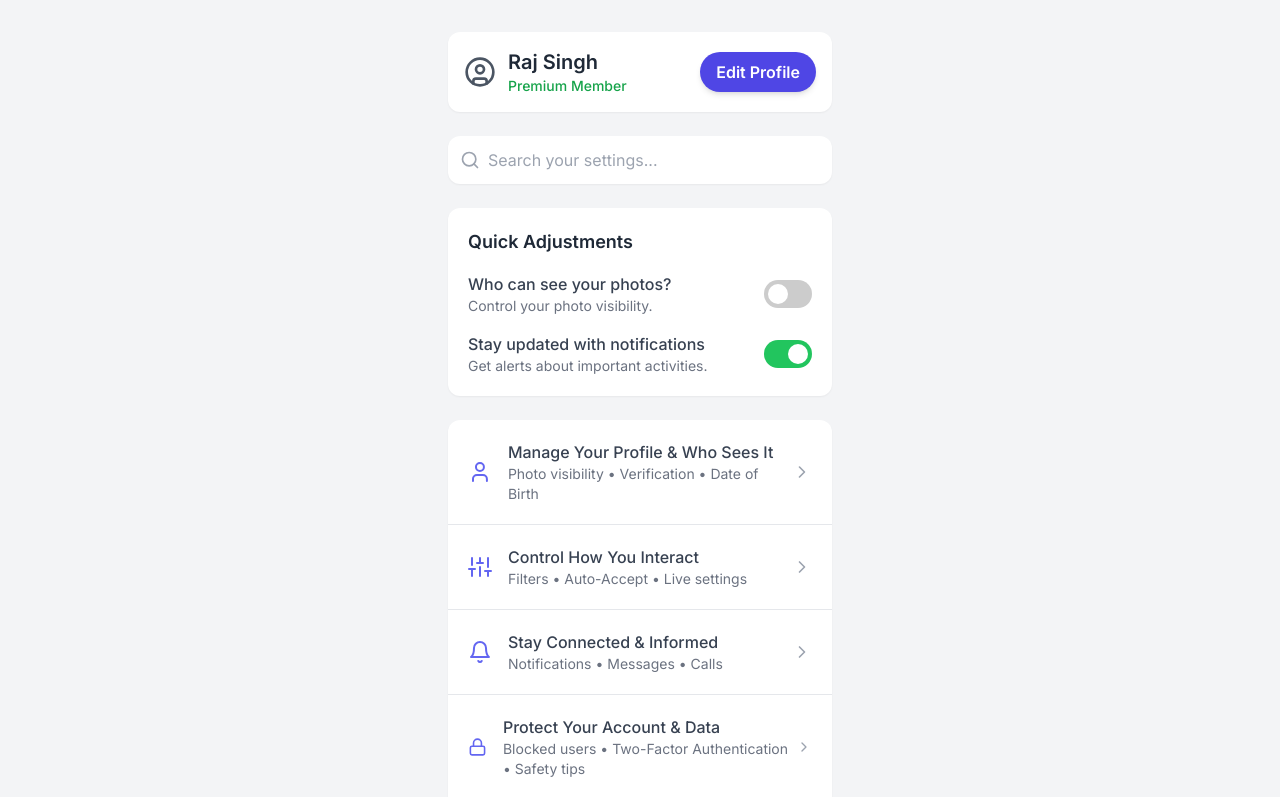
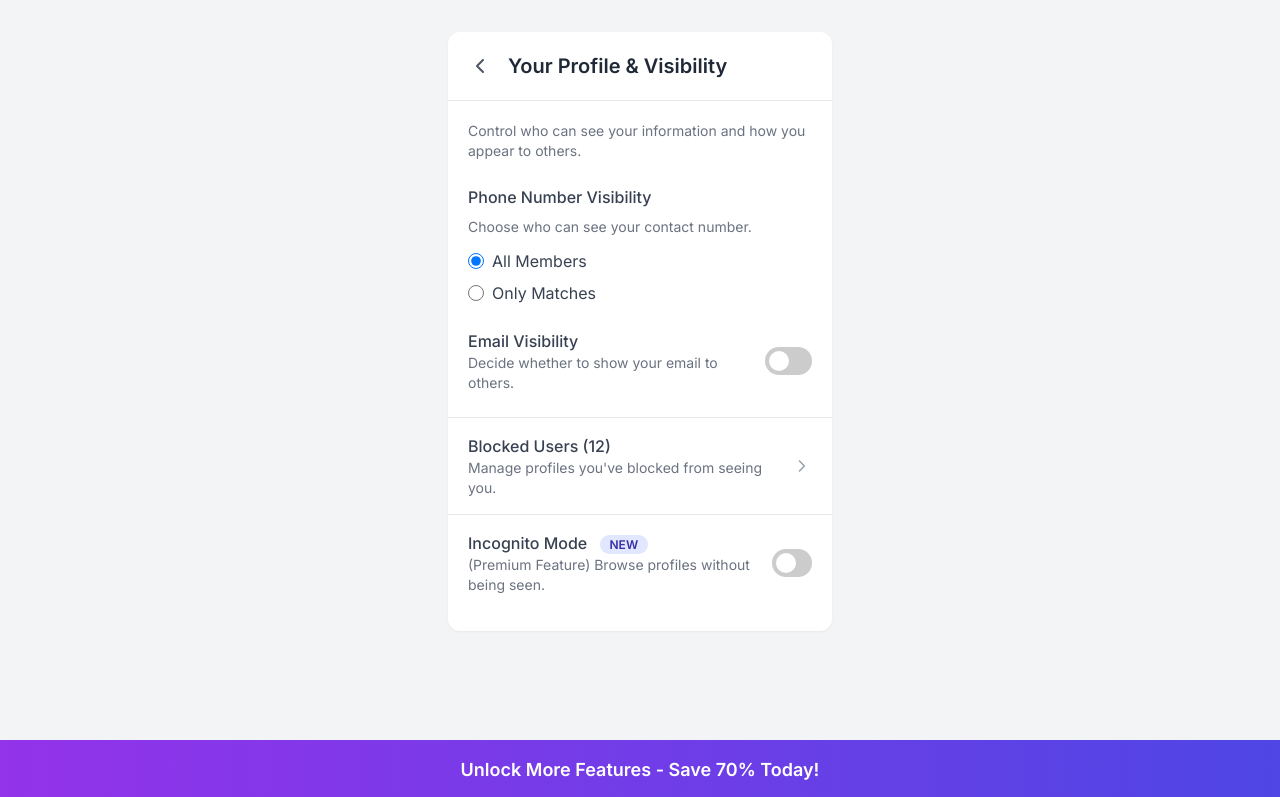
Before and after one commit to harshnitie13/settings, a plain HTML site: page index.html in a window 1280 px wide. Both pictures are taken after a click on the link 640 px from the left and 472 px from the top of the page. Shown: the top 797 px of the page. Drawn offline with nearby package versions, Linux system fonts and the light colour scheme.

Commit message:
Update index.html

```diff
--- a/index.html
+++ b/index.html
@@ -68,6 +68,7 @@
 </head>
 <body class="flex flex-col min-h-screen">
     <div class="flex-grow container mx-auto p-4 sm:p-6 md:p-8 max-w-md">
+        <div id="main-settings">
             <div class="flex items-center justify-between bg-white p-4 rounded-xl shadow-sm mb-6">
                 <div class="flex items-center">
                     <svg xmlns="http://www.w3.org/2000/svg" width="32" height="32" viewBox="0 0 24 24" fill="none" stroke="currentColor" stroke-width="2" stroke-linecap="round" stroke-linejoin="round" class="lucide lucide-user-circle text-gray-600 mr-3">
@@ -120,7 +121,7 @@
             </div>
 
             <div class="bg-white rounded-xl shadow-sm overflow-hidden mb-6">
-            <a href="#" class="flex items-center justify-between p-5 border-b border-gray-200 hover:bg-gray-50 transition duration-150 ease-in-out">
+                <a href="#" id="profile-visibility-link" class="flex items-center justify-between p-5 border-b border-gray-200 hover:bg-gray-50 transition duration-150 ease-in-out">
                     <div class="flex items-center">
                         <svg xmlns="http://www.w3.org/2000/svg" width="24" height="24" viewBox="0 0 24 24" fill="none" stroke="currentColor" stroke-width="2" stroke-linecap="round" stroke-linejoin="round" class="lucide lucide-user text-indigo-500 mr-4">
                             <path d="M19 21v-2a4 4 0 0 0-4-4H9a4 4 0 0 0-4 4v2"/>
@@ -226,10 +227,92 @@
             </div>
         </div>
 
+        <div id="profile-visibility-details" class="hidden bg-white rounded-xl shadow-sm overflow-hidden mb-6">
+            <div class="flex items-center p-5 border-b border-gray-200">
+                <button id="back-to-main-settings" class="mr-4 text-gray-600 hover:text-gray-800">
+                    <svg xmlns="http://www.w3.org/2000/svg" width="24" height="24" viewBox="0 0 24 24" fill="none" stroke="currentColor" stroke-width="2" stroke-linecap="round" stroke-linejoin="round" class="lucide lucide-chevron-left">
+                        <path d="m15 18-6-6 6-6"/>
+                    </svg>
+                </button>
+                <h2 class="text-xl font-semibold text-gray-800">Your Profile & Visibility</h2>
+            </div>
+            <div class="p-5">
+                <p class="text-sm text-gray-500 mb-6">Control who can see your information and how you appear to others.</p>
+
+                <div class="mb-6">
+                    <p class="text-gray-700 font-medium mb-2">Phone Number Visibility</p>
+                    <p class="text-sm text-gray-500 mb-3">Choose who can see your contact number.</p>
+                    <div class="flex items-center mb-2">
+                        <input type="radio" id="phone-all-members" name="phone-visibility" value="all" class="form-radio h-4 w-4 text-indigo-600 transition duration-150 ease-in-out" checked>
+                        <label for="phone-all-members" class="ml-2 text-gray-700">All Members</label>
+                    </div>
+                    <div class="flex items-center">
+                        <input type="radio" id="phone-only-matches" name="phone-visibility" value="matches" class="form-radio h-4 w-4 text-indigo-600 transition duration-150 ease-in-out">
+                        <label for="phone-only-matches" class="ml-2 text-gray-700">Only Matches</label>
+                    </div>
+                </div>
+
+                <div class="flex items-center justify-between mb-6">
+                    <div>
+                        <p class="text-gray-700 font-medium">Email Visibility</p>
+                        <p class="text-sm text-gray-500">Decide whether to show your email to others.</p>
+                    </div>
+                    <label class="toggle-switch">
+                        <input type="checkbox">
+                        <span class="slider"></span>
+                    </label>
+                </div>
+
+                <a href="#" class="flex items-center justify-between py-4 border-t border-gray-200 hover:bg-gray-50 transition duration-150 ease-in-out -mx-5 px-5">
+                    <div>
+                        <p class="text-gray-700 font-medium">Blocked Users (12)</p>
+                        <p class="text-sm text-gray-500">Manage profiles you've blocked from seeing you.</p>
+                    </div>
+                    <svg xmlns="http://www.w3.org/2000/svg" width="20" height="20" viewBox="0 0 24 24" fill="none" stroke="currentColor" stroke-width="2" stroke-linecap="round" stroke-linejoin="round" class="lucide lucide-chevron-right text-gray-400">
+                        <path d="m9 18 6-6-6-6"/>
+                    </svg>
+                </a>
+
+                <div class="flex items-center justify-between py-4 border-t border-gray-200 -mx-5 px-5">
+                    <div>
+                        <p class="text-gray-700 font-medium">Incognito Mode <span class="bg-indigo-100 text-indigo-800 text-xs font-semibold px-2.5 py-0.5 rounded-full ml-2">NEW</span></p>
+                        <p class="text-sm text-gray-500">(Premium Feature) Browse profiles without being seen.</p>
+                    </div>
+                    <label class="toggle-switch">
+                        <input type="checkbox">
+                        <span class="slider"></span>
+                    </label>
+                </div>
+            </div>
+        </div>
+    </div>
+
     <div class="w-full bg-gradient-to-r from-purple-600 to-indigo-600 text-white p-4 text-center shadow-lg">
         <a href="#" class="block font-semibold text-lg hover:underline">
             Unlock More Features - Save 70% Today!
         </a>
     </div>
+
+    <script>
+        document.addEventListener('DOMContentLoaded', function() {
+            const mainSettings = document.getElementById('main-settings');
+            const profileVisibilityDetails = document.getElementById('profile-visibility-details');
+            const profileVisibilityLink = document.getElementById('profile-visibility-link');
+            const backToMainSettingsButton = document.getElementById('back-to-main-settings');
+
+            // Show profile details when "Manage Your Profile & Who Sees It" is clicked
+            profileVisibilityLink.addEventListener('click', function(event) {
+                event.preventDefault(); // Prevent default link behavior
+                mainSettings.classList.add('hidden');
+                profileVisibilityDetails.classList.remove('hidden');
+            });
+
+            // Go back to main settings when the back button is clicked
+            backToMainSettingsButton.addEventListener('click', function() {
+                profileVisibilityDetails.classList.add('hidden');
+                mainSettings.classList.remove('hidden');
+            });
+        });
+    </script>
 </body>
 </html>
```
Lines whose indentation alone changed are shown as unchanged.
